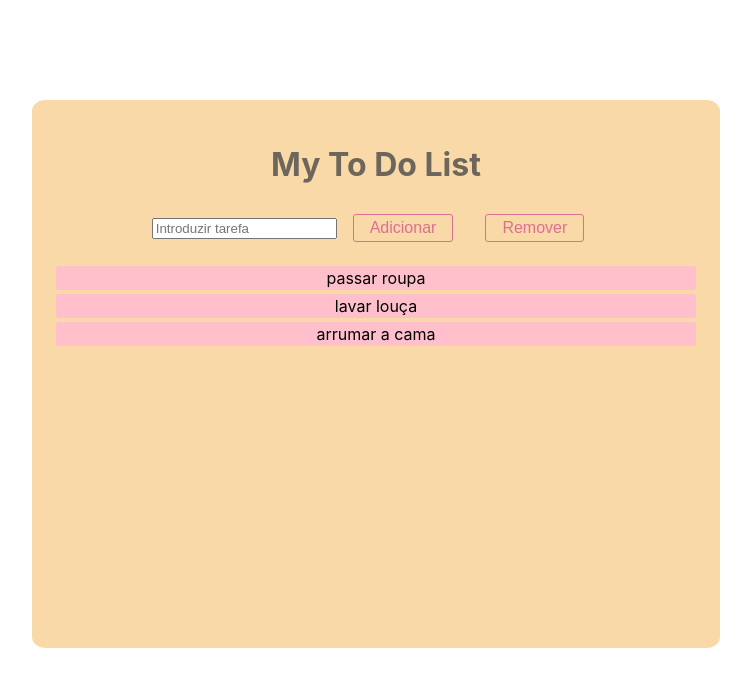
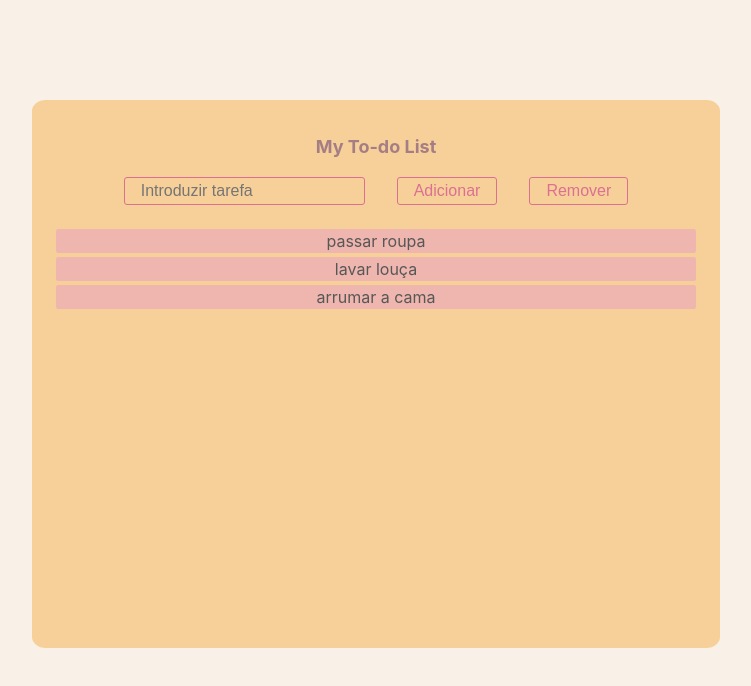
Before and after one commit to raqueldebiase/todo-list, a React (Create React App) app in the folder todo-list/: page / in a window 1280 px wide. Shown: the top 686 px of the page, without its empty margins (264-1015 px from the left). Built offline with nearby package versions, Linux system fonts and the light colour scheme.

Commit message:
Fix: style from input and bg

```diff
--- a/todo-list/src/App.js
+++ b/todo-list/src/App.js
@@ -17,7 +17,7 @@ function App(){
 
   return(
     <div className='App'>
-      <h1> My To Do List</h1>
+      <h1> My To-do List</h1>
       <FormularioTarefa
         onNovaTarefa={(e) => setNovaTarefa(e.target.value)}
         onTarefaAdicionada={() => setTarefas([...tarefas, novaTarefa])}
--- a/todo-list/src/App.scss
+++ b/todo-list/src/App.scss
@@ -12,10 +12,10 @@
     text-align: center;
     padding-inline-start: 0;
     li{
-      background-color: pink;
+      background-color: rgba(234, 172, 183, 0.722);
       font-size: 16px;
       margin-top: 4px;
-      color: black;
+      color: rgb(87, 87, 87);
       padding: 2px;
       border-radius: 2px;
     }
@@ -23,5 +23,17 @@
 }
 
 h1{
-  color: rgba(73, 73, 73, 0.795)
+  color: rgb(165, 125, 132);
+  font-size: 18px;
+
 }
+
+input {
+    background-color: transparent;
+    border-radius: 3px;
+    border: 1px solid palevioletred;
+    color: palevioletred;
+    margin: 8px 16px;
+    padding: 4px 16px;
+    font-size: 16px;
+}
--- a/todo-list/src/Botao.js
+++ b/todo-list/src/Botao.js
@@ -1,10 +1,8 @@
 import {Button} from './styles';
 
 function Botao ({estilo, titulo, onClickHandler}){
-
     return (
         <Button
-
             onClick={onClickHandler}>
             {titulo}
         </Button>
--- a/todo-list/src/FormulatioTarefa.js
+++ b/todo-list/src/FormulatioTarefa.js
@@ -1,8 +1,8 @@
-import Botao from "./Botao"
+import Botao from "./Botao";
 
 function FormularioTarefa ({onTarefaAdicionada, onTarefaRemovida, onNovaTarefa }) {
 
-    function hello(e){
+    function hello (e){
         return console.log(e.target.value);
     }
 
--- a/todo-list/src/index.scss
+++ b/todo-list/src/index.scss
@@ -5,6 +5,7 @@ body {
     sans-serif;
   -webkit-font-smoothing: antialiased;
   -moz-osx-font-smoothing: grayscale;
+  background-color: rgba(241, 224, 200, 0.421)
 
 }
 
```
Also changed, not shown: todo-list/src/styles.js (line endings or trailing spaces).
